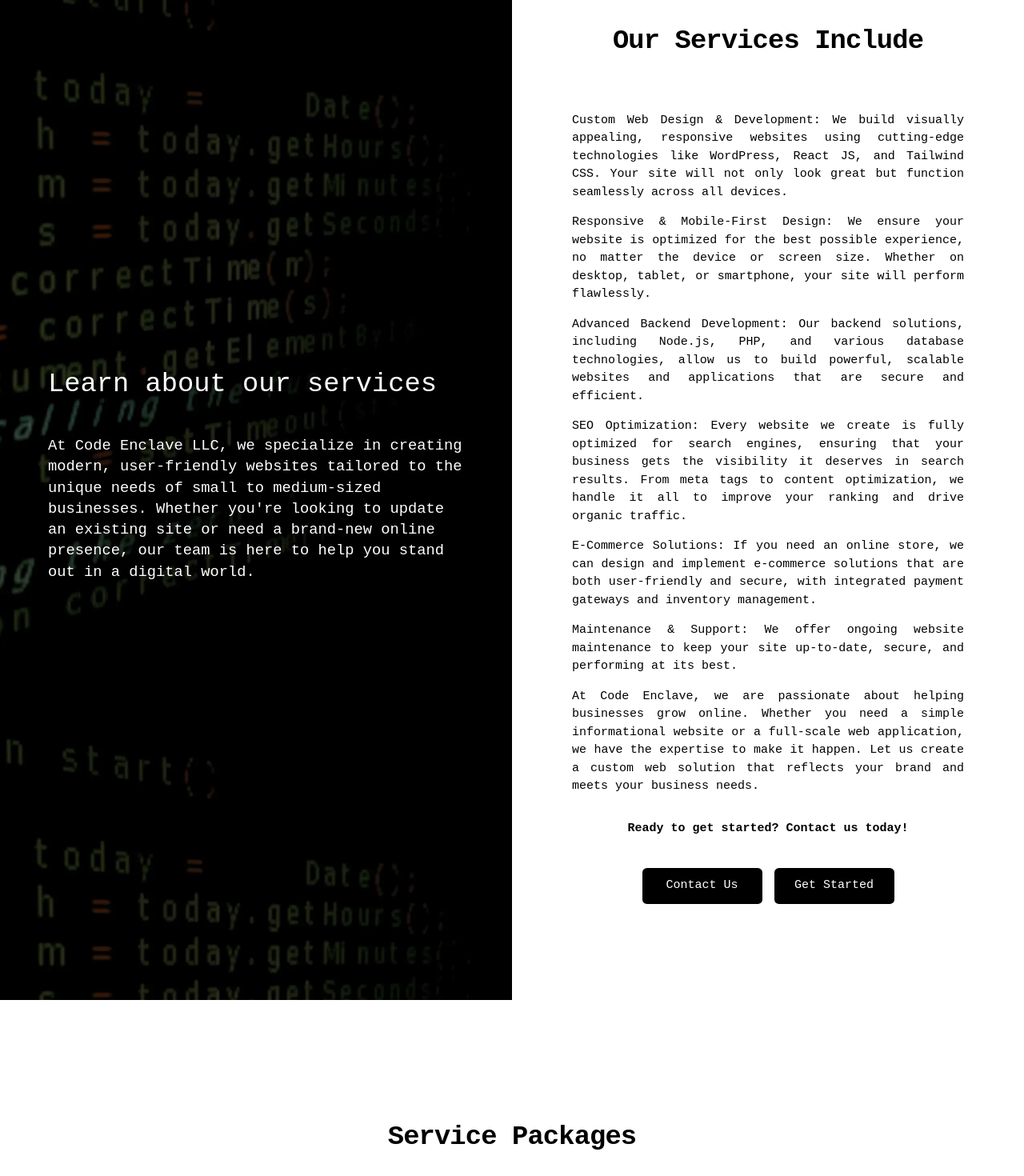
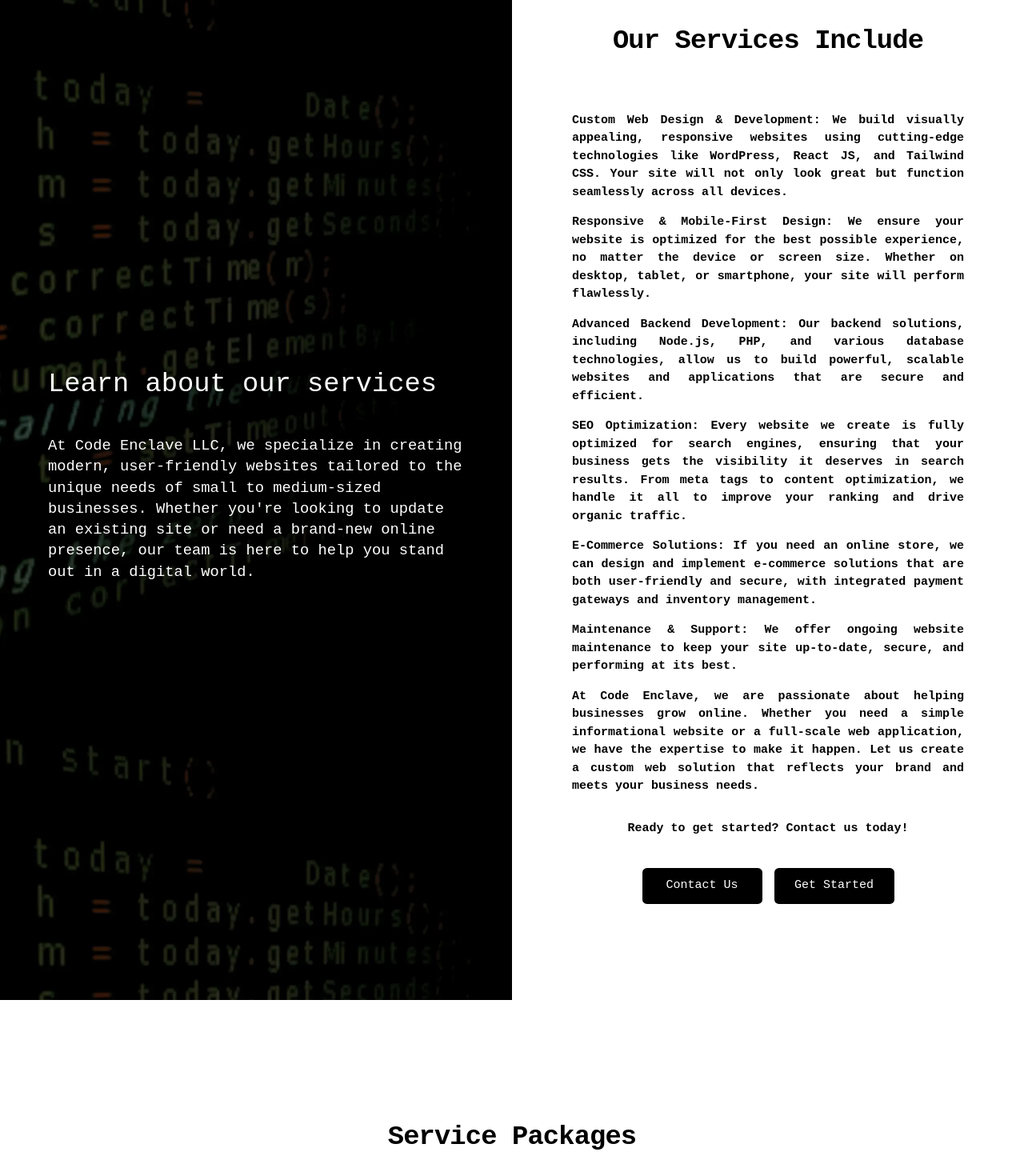
Before and after one commit to marioclayton/codeEnclave, a Next.js app: page / in a window 1280 px wide. Shown: the part 980-2450 px from the top of the page at 80% size. Built offline with nearby package versions, Linux system fonts and the light colour scheme.

Commit message:
minor style changes

```diff
--- a/src/components/Hero.jsx
+++ b/src/components/Hero.jsx
@@ -21,7 +21,7 @@
           Growing Your Business in the Online World
         </p>
         <h1 className="md:text-5xl sm:text-4xl text-3xl md:py-6">
-          Code Enclave LLC
+          &lt; Code Enclave /&gt;
         </h1>
         <div className="flex justify-center items-center">
           <p className="md:text-3xl sm:text-3xl text-xl py-4">
--- a/src/components/Services.jsx
+++ b/src/components/Services.jsx
@@ -20,25 +20,25 @@
             <p className=' text-3xl font-extrabold leading-tight tracking-tight sm:text-4xl max-w-2xl mx-auto text-center pb-16'>
               Our Services Include
             </p>
-            <p className='py-2'>
+            <p className='font-bold py-2'>
               Custom Web Design & Development: We build visually appealing, responsive websites using cutting-edge technologies like WordPress, React JS, and Tailwind CSS. Your site will not only look great but function seamlessly across all devices.
             </p>
-            <p className='py-2'>
+            <p className='font-bold py-2'>
               Responsive & Mobile-First Design: We ensure your website is optimized for the best possible experience, no matter the device or screen size. Whether on desktop, tablet, or smartphone, your site will perform flawlessly.
             </p>
-            <p className='py-2'>
+            <p className='font-bold py-2'>
               Advanced Backend Development: Our backend solutions, including Node.js, PHP, and various database technologies, allow us to build powerful, scalable websites and applications that are secure and efficient.
             </p>
-            <p className='py-2'>
+            <p className='font-bold py-2'>
               SEO Optimization: Every website we create is fully optimized for search engines, ensuring that your business gets the visibility it deserves in search results. From meta tags to content optimization, we handle it all to improve your ranking and drive organic traffic.
             </p>
-            <p className='py-2'>
+            <p className='font-bold py-2'>
               E-Commerce Solutions: If you need an online store, we can design and implement e-commerce solutions that are both user-friendly and secure, with integrated payment gateways and inventory management.
             </p>
-            <p className='py-2'>
+            <p className='font-bold py-2'>
               Maintenance & Support: We offer ongoing website maintenance to keep your site up-to-date, secure, and performing at its best.
             </p>
-            <p className='py-2'>
+            <p className='font-bold py-2'>
               At Code Enclave, we are passionate about helping businesses grow online. Whether you need a simple informational website or a full-scale web application, we have the expertise to make it happen. Let us create a custom web solution that reflects your brand and meets your business needs.
             </p>
             <p className='py-6 font-bold text-center pb-10'>
--- a/src/components/Testimonials.jsx
+++ b/src/components/Testimonials.jsx
@@ -12,8 +12,8 @@
                 <svg className="w-8 h-8 text-gray-600 mb-4" aria-hidden="true" xmlns="http://www.w3.org/2000/svg" fill="currentColor" viewBox="0 0 18 14">
                     <path d="M6 0H2a2 2 0 0 0-2 2v4a2 2 0 0 0 2 2h4v1a3 3 0 0 1-3 3H2a1 1 0 0 0 0 2h1a5.006 5.006 0 0 0 5-5V2a2 2 0 0 0-2-2Zm10 0h-4a2 2 0 0 0-2 2v4a2 2 0 0 0 2 2h4v1a3 3 0 0 1-3 3h-1a1 1 0 0 0 0 2h1a5.006 5.006 0 0 0 5-5V2a2 2 0 0 0-2-2Z"/>
                 </svg>
-                <h3>Resplandece Mujer</h3>
-                <p className='my-6'>"Working with Code Enclave was one of the best decisions I made for launching Resplandec Mujer. From our very first meeting, Mario and his team understood my vision and brought it to life with such elegance and professionalism. The website they built is not only beautiful and modern, but it also reflects the spirit and mission of my blog perfectly."</p>
+                <h3 className='font-bold'>Resplandece Mujer</h3>
+                <p className='font-bold my-6'>"Working with Code Enclave was one of the best decisions I made for launching Resplandec Mujer. From our very first meeting, Mario and his team understood my vision and brought it to life with such elegance and professionalism. The website they built is not only beautiful and modern, but it also reflects the spirit and mission of my blog perfectly."</p>
             </blockquote>
 
         </div>
```
